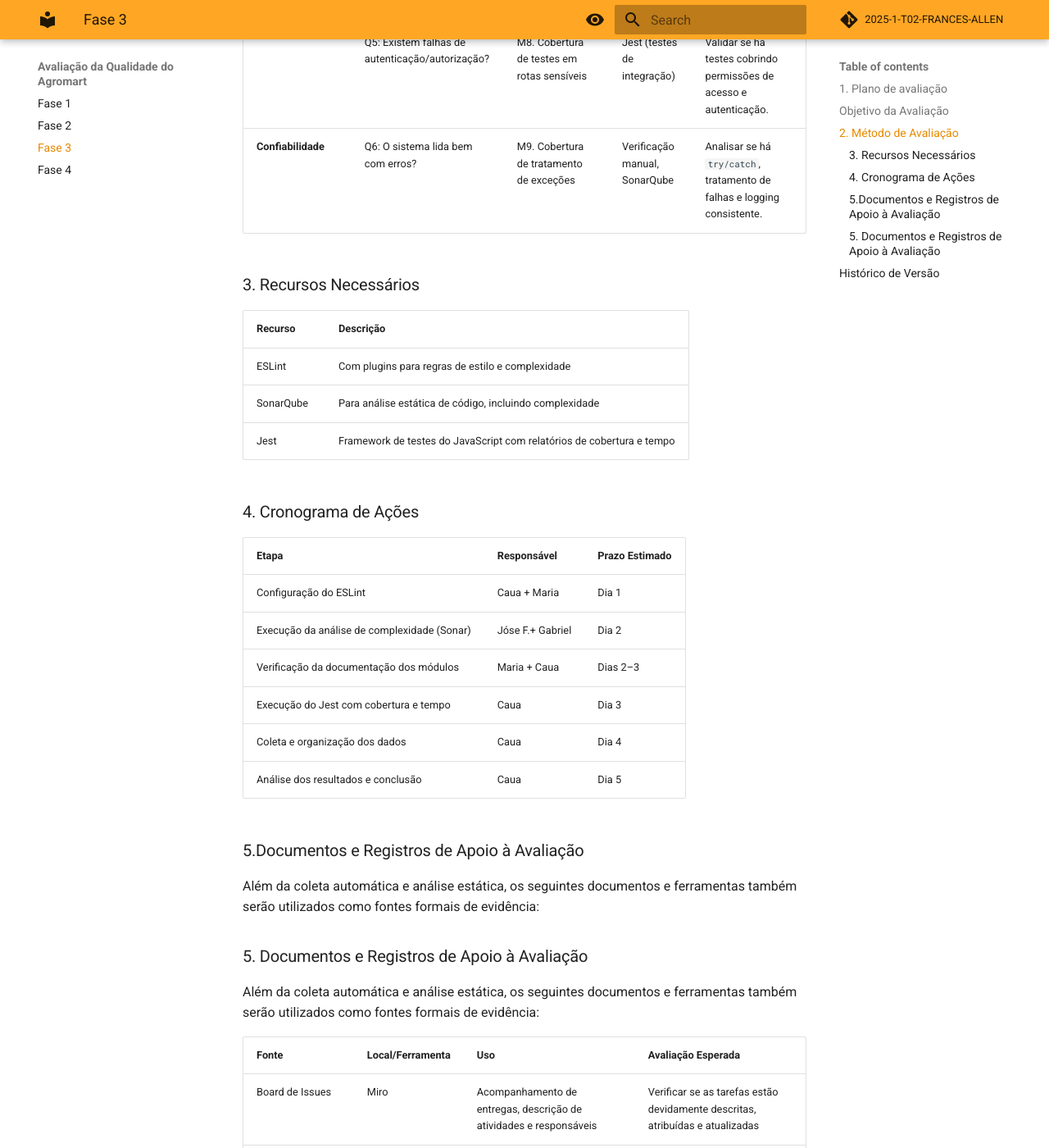
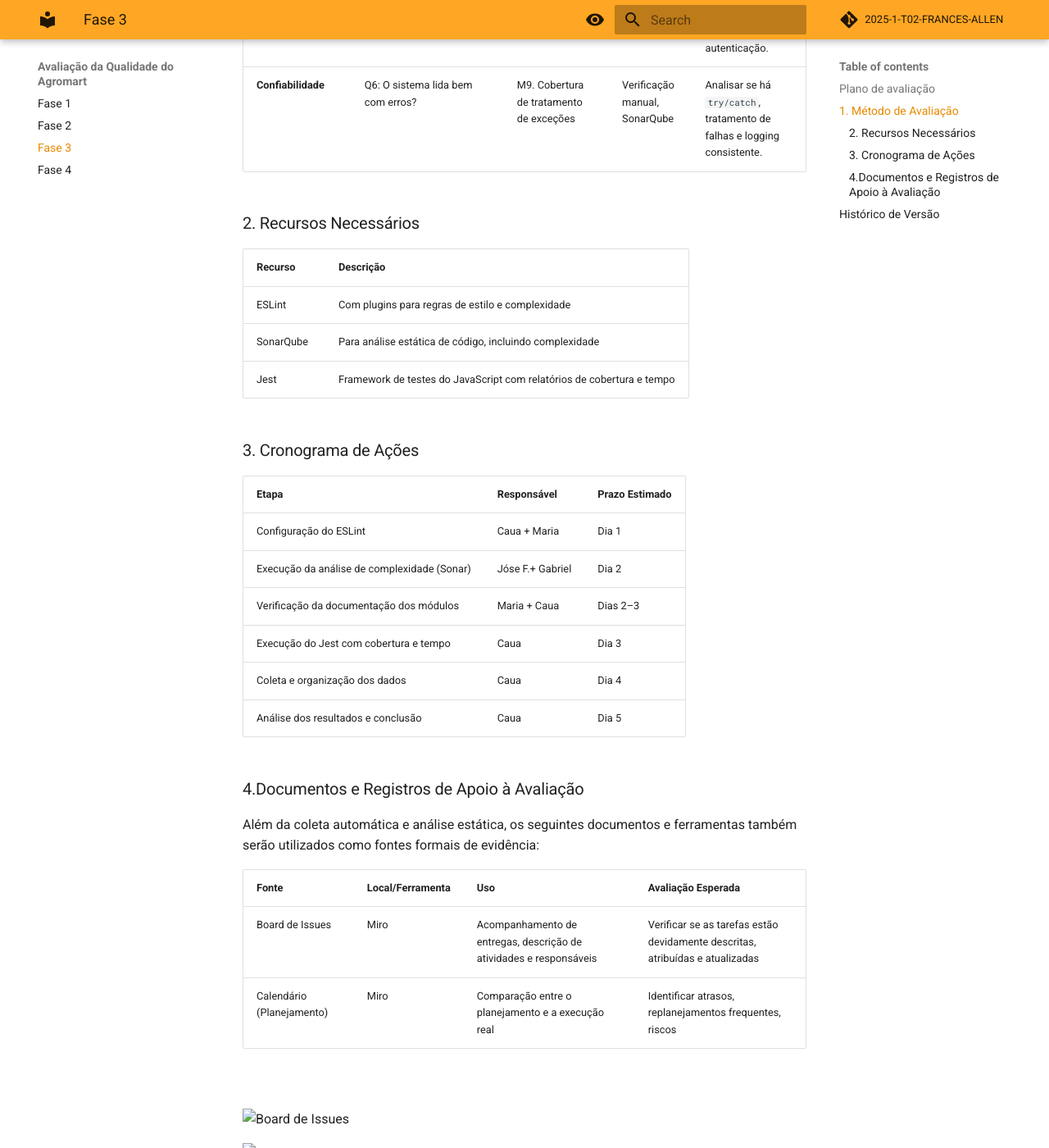
Before and after one commit to FCTE-Qualidade-de-Software-1/2025-1-T02-FRANCES-ALLEN, an MkDocs documentation site: the page built from docs/parte1/fase3.md, in a window 1280 px wide and 1400 px high, scrolled down 1476 px. Shown: the whole window at 82% size. Built offline with MkDocs 1.6.1 and Material for MkDocs 9.7.7, drawn with Linux system fonts in a browser that asks for light colours; comment, search, counter and statistics services are not loaded; some of the changed text lies outside the part shown.

Commit message:
fix:fase 3 -avaliacao na pagina correta

```diff
--- a/docs/parte1/fase3.md
+++ b/docs/parte1/fase3.md
@@ -1,10 +1,11 @@
-# Fase 1 - Projetar a avaliação
-## 1. Plano de avaliação
+# Fase 3 - Projetar a avaliação
 
-## Objetivo da Avaliação
+
+## Plano de avaliação
+
 Avaliar a manutenibilidade do sistema AGROMART com base em métricas de modularidade, legibilidade e testabilidade, visando identificar pontos de melhoria e garantir que o código seja sustentável, compreensível e testável.
 
-## 2. Método de Avaliação
+## 1. Método de Avaliação
 Será utilizada uma abordagem quantitativa baseada em métricas de código, com ferramentas automatizadas e revisão manual quando necessário.
 
 | **Dimensão**        | **Questão**                                  | **Métrica**                                 | **Ferramenta**                 | **Como utilizar**                                                                 |
@@ -20,14 +21,14 @@
 | **Confiabilidade**  | Q6: O sistema lida bem com erros?            | M9. Cobertura de tratamento de exceções     | Verificação manual, SonarQube  | Analisar se há `try/catch`, tratamento de falhas e logging consistente.          |
 
 
-### 3. Recursos Necessários
+### 2. Recursos Necessários
 | Recurso                     | Descrição                                                             |
 | --------------------------- | --------------------------------------------------------------------- |
 | ESLint                      | Com plugins para regras de estilo e complexidade                      |
 | SonarQube                   | Para análise estática de código, incluindo complexidade               |
 | Jest                        | Framework de testes do JavaScript com relatórios de cobertura e tempo |
 
-### 4. Cronograma de Ações
+### 3. Cronograma de Ações
 | Etapa                                       | Responsável        | Prazo Estimado |
 | ------------------------------------------- | ------------------ | -------------- |
 | Configuração do ESLint                      | Caua + Maria    | Dia 1          |
@@ -38,9 +39,8 @@
 | Análise dos resultados e conclusão          | Caua  | Dia 5          |
 
 
-### 5.Documentos e Registros de Apoio à Avaliação
-Além da coleta automática e análise estática, os seguintes documentos e ferramentas também serão utilizados como fontes formais de evidência:
-### 5. Documentos e Registros de Apoio à Avaliação
+### 4.Documentos e Registros de Apoio à Avaliação
+
 
 Além da coleta automática e análise estática, os seguintes documentos e ferramentas também serão utilizados como fontes formais de evidência:
 
```
Also changed, not shown: docs/image/projetarAvaliacao/bord.png, docs/image/projetarAvaliacao/calendar1.png, docs/image/projetarAvaliacao/calendar2.png.
